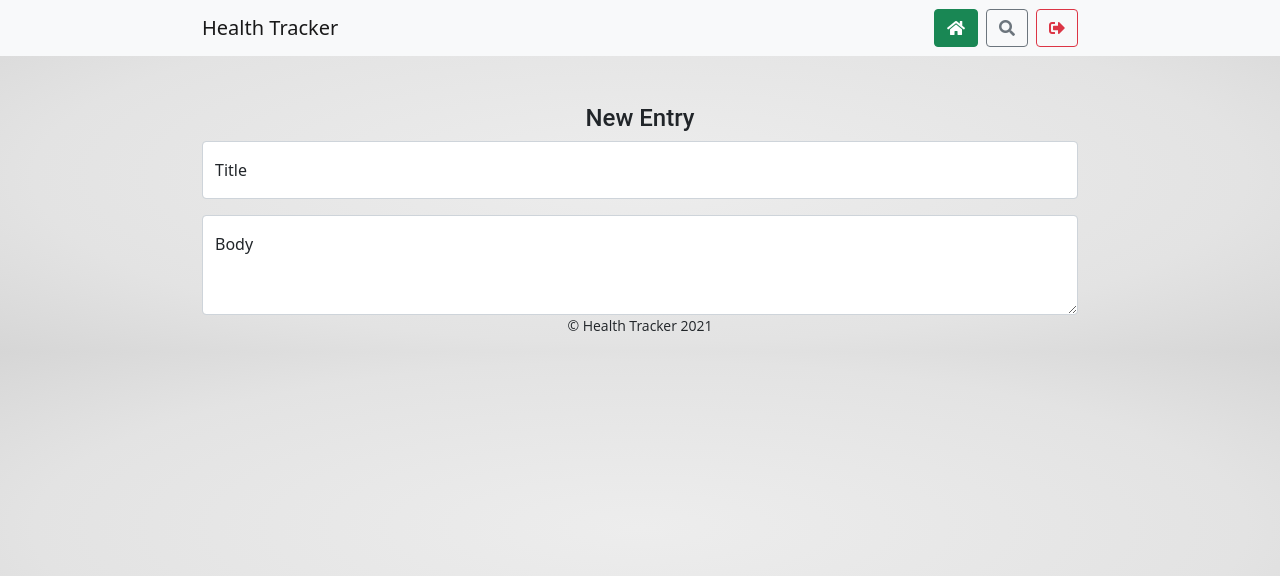
After one commit to JakubMrowicki/health-tracker, a Flask app: page /new in a window 1280 px wide. The commit adds this page. Shown: the top 576 px of the page. Run offline with Flask 2, Linux system fonts and the light colour scheme; some libraries are stand-ins or nearby versions.

Commit message:
make navbar items change dynamically

```diff
--- a/app.py
+++ b/app.py
@@ -83,6 +83,11 @@ def register():
     return render_template("register.html")
 
 
+@app.route("/new", methods=["GET", "POST"])
+def new():
+    return render_template("new.html")
+
+
 if __name__ == "__main__":
     app.run(host=os.environ.get("IP"),
             port=int(os.environ.get("PORT")),
--- a/templates/base.html
+++ b/templates/base.html
@@ -18,7 +18,12 @@
             <div class="container">
                 <a class="navbar-brand" href="{{ url_for('home') }}">Health Tracker</a>
                 <div class="d-flex justify-content-end">
-                    <button class="btn btn-success" data-bs-toggle="tooltip" data-bs-placement="bottom" title="Add a new entry"><i class="fas fa-plus-circle"></i></button>
+                    {% if request.endpoint == 'home' %}
+                        <a href="{{ url_for('new') }}" class="btn btn-success" data-bs-toggle="tooltip" data-bs-placement="bottom" title="Add a new entry"><i class="fas fa-plus-circle"></i></a>
+                    {% else %}
+                        <a href="{{ url_for('home') }}" class="btn btn-success" data-bs-toggle="tooltip" data-bs-placement="bottom" title="Go back home"><i class="fas fa-home"></i></a>
+                    {% endif %}
+
                     <button class="btn btn-outline-secondary mx-2" data-bs-toggle="tooltip" data-bs-placement="bottom" title="Search"><i class="fas fa-search"></i></button>
                     <a href="{{ url_for('signout') }}" class="btn btn-outline-danger" data-bs-toggle="tooltip" data-bs-placement="bottom" title="Sign out"><i class="fas fa-sign-out-alt"></i></a>
                 </div>
--- /dev/null
+++ b/templates/new.html
@@ -0,0 +1,14 @@
+{% extends "base.html" %}
+{% block content %}
+    <h4 class="text-center pt-5">New Entry</h4>
+    <form action="{{ url_for('new') }}" method="post">
+        <div class="form-floating mb-3">
+            <input type="text" class="form-control" name="title" id="title" placeholder="Title of your diary entry">
+            <label for="title">Title</label>
+          </div>
+          <div class="form-floating">
+            <textarea type="text" class="form-control" name="body" id="body" placeholder="Write your diary entry here" style="height: 100px" maxlength="500" required></textarea>
+            <label for="body">Body</label>
+          </div>
+    </form>
+{% endblock %}
```
